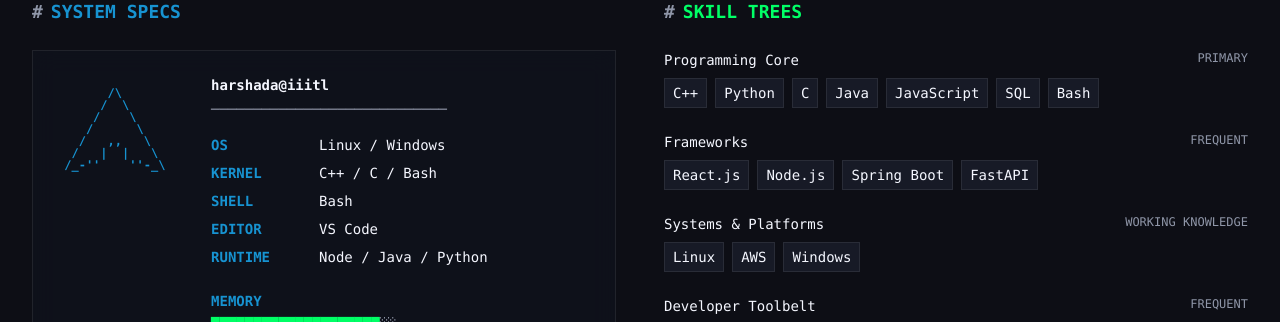
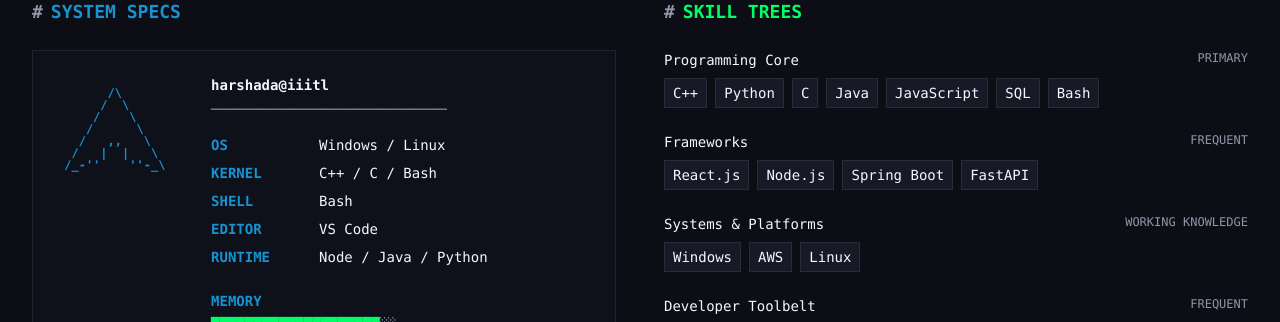
Before and after one commit to HarShada8G/harshada-portfolio, a React app: page / in a window 1280 px wide. Shown: the part 1400-1722 px from the top of the page. Built offline with nearby package versions, Linux system fonts and the light colour scheme; the HTML template or start-up script is replaced by a standard one.

Commit message:
Swap order of OS and skills in Skills.tsx

```diff
--- a/src/sections/Skills/Skills.tsx
+++ b/src/sections/Skills/Skills.tsx
@@ -32,7 +32,7 @@ export const Skills: React.FC = () => {
 
                   <div className="grid grid-cols-[100px_1fr] gap-2 mb-6">
                     <span className="text-[var(--arch-cyan)] font-bold">OS</span>
-                    <span>Linux / Windows</span>
+                    <span>Windows / Linux</span>
 
                     <span className="text-[var(--arch-cyan)] font-bold">KERNEL</span>
                     <span>C++ / C / Bash</span>
@@ -113,7 +113,7 @@ export const Skills: React.FC = () => {
                   <span className="text-[var(--text-secondary)] text-xs">WORKING KNOWLEDGE</span>
                 </div>
                 <div className="flex flex-wrap gap-2">
-                  {['Linux', 'AWS', 'Windows'].map(skill => (
+                  {['Windows', 'AWS', 'Linux'].map(skill => (
                     <span key={skill} className="px-2 py-1 border border-[var(--border)] bg-[var(--surface-light)] text-[var(--text-primary)]">{skill}</span>
                   ))}
                 </div>
```
